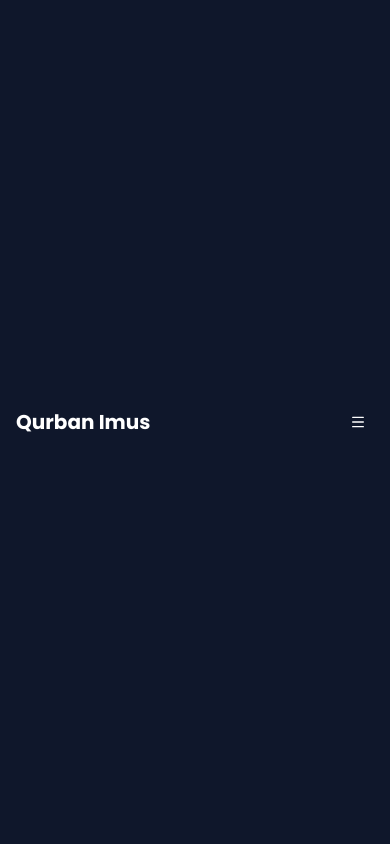
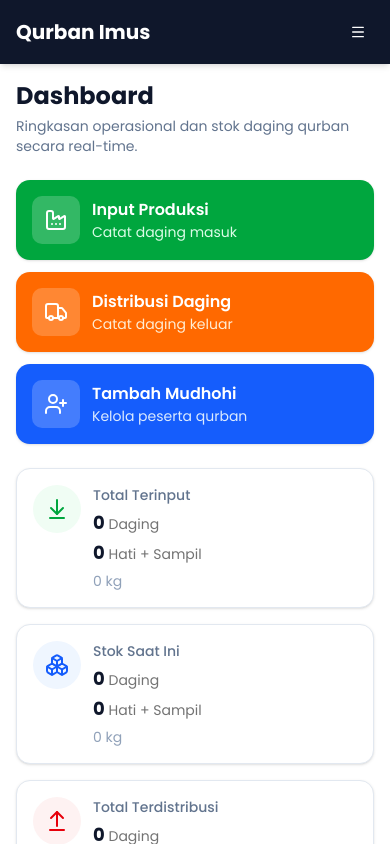
Before and after one commit to ratioputra/qurban-imus, a Next.js app: page / in a window 390 px wide. Built offline with nearby package versions, Linux system fonts and the light colour scheme; no server answers; the database is empty.

Commit message:
Memperbaiki Responsive

```diff
--- a/app/(app)/layout.tsx
+++ b/app/(app)/layout.tsx
@@ -4,21 +4,17 @@ import { Sidebar } from "@/components/Sidebar";
 // Menambahkan Sidebar dan header di atas konten halaman.
 export default function AppLayout({ children }: { children: React.ReactNode }) {
   return (
-    // 1. Ubah min-h-full jadi h-screen agar pembungkus mengikuti tinggi layar
-    <div className="h-screen flex flex-row overflow-hidden">
-      {/* Sidebar akan tetap di kiri dan tidak akan ikut scroll */}
+    <div className="h-screen flex flex-col md:flex-row overflow-hidden">
       <Sidebar />
 
-      {/* 2. Main Content Area harus memiliki overflow-y-auto sendiri */}
-      <main className="flex-1 flex flex-col h-full overflow-y-auto">
-        {/* Top Header (Desktop only) */}
-        <header className="flex h-16 border-b border-slate-200 bg-white items-center px-8 shrink-0 sticky top-0 z-10">
+      <main className="flex-1 flex flex-col min-h-0 min-w-0 overflow-y-auto">
+        <header className="hidden md:flex h-16 border-b border-slate-200 bg-white items-center px-8 shrink-0 sticky top-0 z-10">
           <div className="text-sm font-medium text-slate-500">
             Sistem Informasi Qurban
           </div>
         </header>
 
-        <div className="flex-1 p-4 md:p-8 bg-white">{children}</div>
+        <div className="flex-1 p-4 sm:p-6 md:p-8 bg-white min-w-0">{children}</div>
       </main>
     </div>
   );
--- a/app/(app)/page.tsx
+++ b/app/(app)/page.tsx
@@ -39,6 +39,40 @@ function ProgressBar({
         style={{ width: `${pct}%` }}
       />
     </div>
+  );
+}
+
+function StockAmounts({
+  daging,
+  jeroan,
+  beratKg,
+}: {
+  daging: number;
+  jeroan: number;
+  beratKg: number;
+}) {
+  return (
+    <>
+      <div className="mt-1 space-y-0.5" suppressHydrationWarning>
+        <p className="text-lg sm:text-2xl font-bold text-slate-900">
+          {daging.toLocaleString("id-ID")}
+          <span className="text-sm font-normal text-muted-foreground">
+            {" "}
+            Daging
+          </span>
+        </p>
+        <p className="text-lg sm:text-2xl font-bold text-slate-900">
+          {jeroan.toLocaleString("id-ID")}
+          <span className="text-sm font-normal text-muted-foreground">
+            {" "}
+            Hati + Sampil
+          </span>
+        </p>
+      </div>
+      <p className="text-sm text-slate-400 mt-1" suppressHydrationWarning>
+        {beratKg.toLocaleString("id-ID")} kg
+      </p>
+    </>
   );
 }
 
@@ -176,158 +210,116 @@ export default async function DashboardPage() {
   const masyarakatTotal = masyarakatCount ?? 0;
 
   return (
-    <div className="space-y-10">
+    <div className="space-y-6 sm:space-y-8 md:space-y-10">
       <RealtimeRefresher />
       {/* ── Judul ── */}
       <div>
-        <h1 className="text-3xl font-bold text-slate-900">Dashboard</h1>
-        <p className="text-slate-500 mt-2">
+        <h1 className="text-2xl sm:text-3xl font-bold text-slate-900">Dashboard</h1>
+        <p className="text-sm sm:text-base text-slate-500 mt-1 sm:mt-2">
           Ringkasan operasional dan stok daging qurban secara real-time.
         </p>
       </div>
 
       {/* ── Quick Actions ── */}
-      <div className="grid grid-cols-1 sm:grid-cols-3 gap-4">
+      <div className="grid grid-cols-1 sm:grid-cols-2 lg:grid-cols-3 gap-3 sm:gap-4">
         <Link
           href="/produksi"
-          className="flex items-center gap-4 p-5 bg-green-600 hover:bg-green-700 text-white rounded-xl shadow-sm transition-colors group"
+          className="flex items-center gap-3 sm:gap-4 p-4 sm:p-5 bg-green-600 hover:bg-green-700 text-white rounded-xl shadow-sm transition-colors group"
         >
           <div className="p-3 bg-white/20 rounded-lg group-hover:bg-white/30 transition-colors">
             <Factory size={24} />
           </div>
           <div>
-            <p className="font-semibold text-lg">Input Produksi</p>
+            <p className="font-semibold text-base sm:text-lg">Input Produksi</p>
             <p className="text-green-100 text-sm">Catat daging masuk</p>
           </div>
         </Link>
 
         <Link
           href="/distribusi"
-          className="flex items-center gap-4 p-5 bg-orange-500 hover:bg-orange-600 text-white rounded-xl shadow-sm transition-colors group"
+          className="flex items-center gap-3 sm:gap-4 p-4 sm:p-5 bg-orange-500 hover:bg-orange-600 text-white rounded-xl shadow-sm transition-colors group"
         >
           <div className="p-3 bg-white/20 rounded-lg group-hover:bg-white/30 transition-colors">
             <Truck size={24} />
           </div>
           <div>
-            <p className="font-semibold text-lg">Distribusi Daging</p>
+            <p className="font-semibold text-base sm:text-lg">Distribusi Daging</p>
             <p className="text-orange-100 text-sm">Catat daging keluar</p>
           </div>
         </Link>
 
         <Link
           href="/mudhohi"
-          className="flex items-center gap-4 p-5 bg-blue-600 hover:bg-blue-700 text-white rounded-xl shadow-sm transition-colors group"
+          className="flex items-center gap-3 sm:gap-4 p-4 sm:p-5 bg-blue-600 hover:bg-blue-700 text-white rounded-xl shadow-sm transition-colors group sm:col-span-2 lg:col-span-1"
         >
           <div className="p-3 bg-white/20 rounded-lg group-hover:bg-white/30 transition-colors">
             <UserPlus size={24} />
           </div>
           <div>
-            <p className="font-semibold text-lg">Tambah Mudhohi</p>
+            <p className="font-semibold text-base sm:text-lg">Tambah Mudhohi</p>
             <p className="text-blue-100 text-sm">Kelola peserta qurban</p>
           </div>
         </Link>
       </div>
 
       {/* ── Stats Cards Stok ── */}
-      <div className="grid grid-cols-1 md:grid-cols-3 gap-6">
+      <div className="grid grid-cols-1 sm:grid-cols-2 lg:grid-cols-3 gap-4 sm:gap-6">
         {/* Card 1 — Total Terinput */}
-        <div className="bg-white p-6 rounded-xl border border-slate-200 shadow-sm flex items-center gap-4">
-          <div className="p-4 bg-green-50 text-green-600 rounded-full shrink-0">
-            <ArrowDownToLine size={28} />
+        <div className="bg-white p-4 sm:p-6 rounded-xl border border-slate-200 shadow-sm flex items-start sm:items-center gap-3 sm:gap-4 min-w-0">
+          <div className="p-3 sm:p-4 bg-green-50 text-green-600 rounded-full shrink-0">
+            <ArrowDownToLine className="w-6 h-6 sm:w-7 sm:h-7" />
           </div>
-          <div>
+          <div className="min-w-0 flex-1">
             <p className="text-sm font-medium text-slate-500">Total Terinput</p>
-            <p
-              className="text-2xl font-bold text-slate-900"
-              suppressHydrationWarning
-            >
-              {inputDaging.toLocaleString("id-ID")}{" "}
-              <span className="text-sm font-normal text-muted-foreground">
-                Daging /{" "}
-              </span>{" "}
-              {inputJeroan.toLocaleString("id-ID")}{" "}
-              <span className="text-sm font-normal text-muted-foreground">
-                Hati + Sampil
-              </span>
-            </p>
-            <p
-              className="text-sm text-slate-400 mt-0.5"
-              suppressHydrationWarning
-            >
-              {inputBeratKg.toLocaleString("id-ID")} kg
-            </p>
+            <StockAmounts
+              daging={inputDaging}
+              jeroan={inputJeroan}
+              beratKg={inputBeratKg}
+            />
           </div>
         </div>
 
         {/* Card 2 — Stok Saat Ini */}
-        <div className="bg-white p-6 rounded-xl border border-slate-200 shadow-sm flex items-center gap-4">
-          <div className="p-4 bg-blue-50 text-blue-600 rounded-full shrink-0">
-            <Boxes size={28} />
+        <div className="bg-white p-4 sm:p-6 rounded-xl border border-slate-200 shadow-sm flex items-start sm:items-center gap-3 sm:gap-4 min-w-0">
+          <div className="p-3 sm:p-4 bg-blue-50 text-blue-600 rounded-full shrink-0">
+            <Boxes className="w-6 h-6 sm:w-7 sm:h-7" />
           </div>
-          <div>
+          <div className="min-w-0 flex-1">
             <p className="text-sm font-medium text-slate-500">Stok Saat Ini</p>
-            <p
-              className="text-2xl font-bold text-slate-900"
-              suppressHydrationWarning
-            >
-              {stockDaging.toLocaleString("id-ID")}{" "}
-              <span className="text-sm font-normal text-muted-foreground">
-                Daging /{" "}
-              </span>{" "}
-              {stockJeroan.toLocaleString("id-ID")}{" "}
-              <span className="text-sm font-normal text-muted-foreground">
-                Hati + Sampil
-              </span>
-            </p>
-            <p
-              className="text-sm text-slate-400 mt-0.5"
-              suppressHydrationWarning
-            >
-              {stockBeratKg.toLocaleString("id-ID")} kg
-            </p>
+            <StockAmounts
+              daging={stockDaging}
+              jeroan={stockJeroan}
+              beratKg={stockBeratKg}
+            />
           </div>
         </div>
 
         {/* Card 3 — Total Terdistribusi */}
-        <div className="bg-white p-6 rounded-xl border border-slate-200 shadow-sm flex items-center gap-4">
-          <div className="p-4 bg-red-50 text-red-600 rounded-full shrink-0">
-            <ArrowUpFromLine size={28} />
+        <div className="bg-white p-4 sm:p-6 rounded-xl border border-slate-200 shadow-sm flex items-start sm:items-center gap-3 sm:gap-4 min-w-0 sm:col-span-2 lg:col-span-1">
+          <div className="p-3 sm:p-4 bg-red-50 text-red-600 rounded-full shrink-0">
+            <ArrowUpFromLine className="w-6 h-6 sm:w-7 sm:h-7" />
           </div>
-          <div>
+          <div className="min-w-0 flex-1">
             <p className="text-sm font-medium text-slate-500">
               Total Terdistribusi
             </p>
-            <p
-              className="text-2xl font-bold text-slate-900"
-              suppressHydrationWarning
-            >
-              {outputDaging.toLocaleString("id-ID")}{" "}
-              <span className="text-sm font-normal text-muted-foreground">
-                Daging /{" "}
-              </span>{" "}
-              {outputJeroan.toLocaleString("id-ID")}{" "}
-              <span className="text-sm font-normal text-muted-foreground">
-                Hati + Sampil
-              </span>
-            </p>
-            <p
-              className="text-sm text-slate-400 mt-0.5"
-              suppressHydrationWarning
-            >
-              {outputBeratKg.toLocaleString("id-ID")} kg
-            </p>
+            <StockAmounts
+              daging={outputDaging}
+              jeroan={outputJeroan}
+              beratKg={outputBeratKg}
+            />
           </div>
         </div>
       </div>
 
       {/* ── Progres Distribusi Penerima ── */}
       <div>
-        <h2 className="text-xl font-bold text-slate-900 mb-4">
+        <h2 className="text-lg sm:text-xl font-bold text-slate-900 mb-3 sm:mb-4">
           Progres Distribusi Penerima
         </h2>
-        <div className="grid grid-cols-1 sm:grid-cols-2 lg:grid-cols-4 gap-6">
+        <div className="grid grid-cols-1 sm:grid-cols-2 lg:grid-cols-4 gap-4 sm:gap-6">
           {/* Mudhohi */}
-          <div className="bg-white p-6 rounded-xl border border-slate-200 shadow-sm">
+          <div className="bg-white p-4 sm:p-6 rounded-xl border border-slate-200 shadow-sm">
             <div className="flex items-center justify-between mb-1">
               <div className="flex items-center gap-2">
                 <div className="p-2 bg-purple-50 text-purple-600 rounded-lg">
@@ -358,7 +350,7 @@ export default async function DashboardPage() {
           </div>
 
           {/* Asatidz */}
-          <div className="bg-white p-6 rounded-xl border border-slate-200 shadow-sm">
+          <div className="bg-white p-4 sm:p-6 rounded-xl border border-slate-200 shadow-sm">
             <div className="flex items-center justify-between mb-1">
               <div className="flex items-center gap-2">
                 <div className="p-2 bg-blue-50 text-blue-600 rounded-lg">
@@ -391,7 +383,7 @@ export default async function DashboardPage() {
           </div>
 
           {/* Kupon */}
-          <div className="bg-white p-6 rounded-xl border border-slate-200 shadow-sm">
+          <div className="bg-white p-4 sm:p-6 rounded-xl border border-slate-200 shadow-sm">
             <div className="flex items-center justify-between mb-1">
               <div className="flex items-center gap-2">
                 <div className="p-2 bg-amber-50 text-amber-600 rounded-lg">
@@ -415,7 +407,7 @@ export default async function DashboardPage() {
           </div>
 
           {/* Masyarakat */}
-          <div className="bg-white p-6 rounded-xl border border-slate-200 shadow-sm">
+          <div className="bg-white p-4 sm:p-6 rounded-xl border border-slate-200 shadow-sm">
             <div className="flex items-center justify-between mb-1">
               <div className="flex items-center gap-2">
                 <div className="p-2 bg-slate-100 text-slate-600 rounded-lg">
@@ -444,8 +436,8 @@ export default async function DashboardPage() {
       <div className="grid grid-cols-1 lg:grid-cols-2 gap-6">
         {/* Aktivitas Terkini */}
         <div className="bg-white rounded-xl border border-slate-200 shadow-sm overflow-hidden">
-          <div className="px-6 py-4 border-b border-slate-100 bg-slate-50">
-            <h2 className="text-lg font-semibold text-slate-800">
+          <div className="px-4 sm:px-6 py-3 sm:py-4 border-b border-slate-100 bg-slate-50">
+            <h2 className="text-base sm:text-lg font-semibold text-slate-800">
               Aktivitas Terkini
             </h2>
             <p className="text-sm text-slate-500 mt-0.5">
@@ -454,7 +446,7 @@ export default async function DashboardPage() {
           </div>
           <ul className="divide-y divide-slate-100">
             {recentTx.length === 0 ? (
-              <li className="px-6 py-8 text-center text-slate-500 text-sm">
+              <li className="px-4 sm:px-6 py-8 text-center text-slate-500 text-sm">
                 Belum ada aktivitas.
               </li>
             ) : (
@@ -467,7 +459,7 @@ export default async function DashboardPage() {
                   tx.meat_type === "Hati + Sampil" ? "Pcs" : "Kresek";
 
                 return (
-                  <li key={tx.id} className="px-6 py-4 flex items-center gap-4">
+                  <li key={tx.id} className="px-4 sm:px-6 py-3 sm:py-4 flex items-center gap-3 sm:gap-4">
                     {/* Icon */}
                     <div
                       className={`p-2 rounded-full flex-shrink-0 ${
@@ -514,7 +506,7 @@ export default async function DashboardPage() {
 
         {/* Rincian Stok per Jenis Daging */}
         <div className="space-y-4">
-          <h2 className="text-xl font-bold text-slate-900">
+          <h2 className="text-lg sm:text-xl font-bold text-slate-900">
             Rincian Stok per Jenis Daging
           </h2>
           {meatTypes.map((type) => {
@@ -527,19 +519,19 @@ export default async function DashboardPage() {
             return (
               <div
                 key={type}
-                className="bg-white rounded-xl shadow-sm border border-slate-200 p-5"
+                className="bg-white rounded-xl shadow-sm border border-slate-200 p-4 sm:p-5"
               >
-                <div className="flex items-center justify-between mb-3">
-                  <div className="flex items-center gap-3">
-                    <div className="p-2.5 bg-blue-50 text-blue-600 rounded-lg">
+                <div className="flex flex-col gap-2 sm:flex-row sm:items-center sm:justify-between mb-3">
+                  <div className="flex items-center gap-3 min-w-0">
+                    <div className="p-2.5 bg-blue-50 text-blue-600 rounded-lg shrink-0">
                       <Package size={20} />
                     </div>
-                    <h3 className="font-semibold text-slate-800">
+                    <h3 className="font-semibold text-slate-800 truncate">
                       {isPcs ? "Hati + Sampil" : `Daging ${type}`}
                     </h3>
                   </div>
                   <span
-                    className="text-2xl font-bold text-slate-900"
+                    className="text-xl sm:text-2xl font-bold text-slate-900 shrink-0"
                     suppressHydrationWarning
                   >
                     {stats.stock.toLocaleString("id-ID")}
--- a/components/Sidebar.tsx
+++ b/components/Sidebar.tsx
@@ -101,7 +101,7 @@ export function Sidebar() {
       </aside>
 
       {/* Mobile Header & Hamburger Menu */}
-      <div className="md:hidden flex items-center justify-between p-4 bg-slate-900 text-white sticky top-0 z-20 w-full shadow-md">
+      <div className="md:hidden flex items-center justify-between p-4 bg-slate-900 text-white shrink-0 w-full shadow-md z-20">
         <h1 className="text-xl font-bold text-white">Qurban Imus</h1>
         <Sheet open={open} onOpenChange={setOpen}>
           <SheetTrigger>
```
